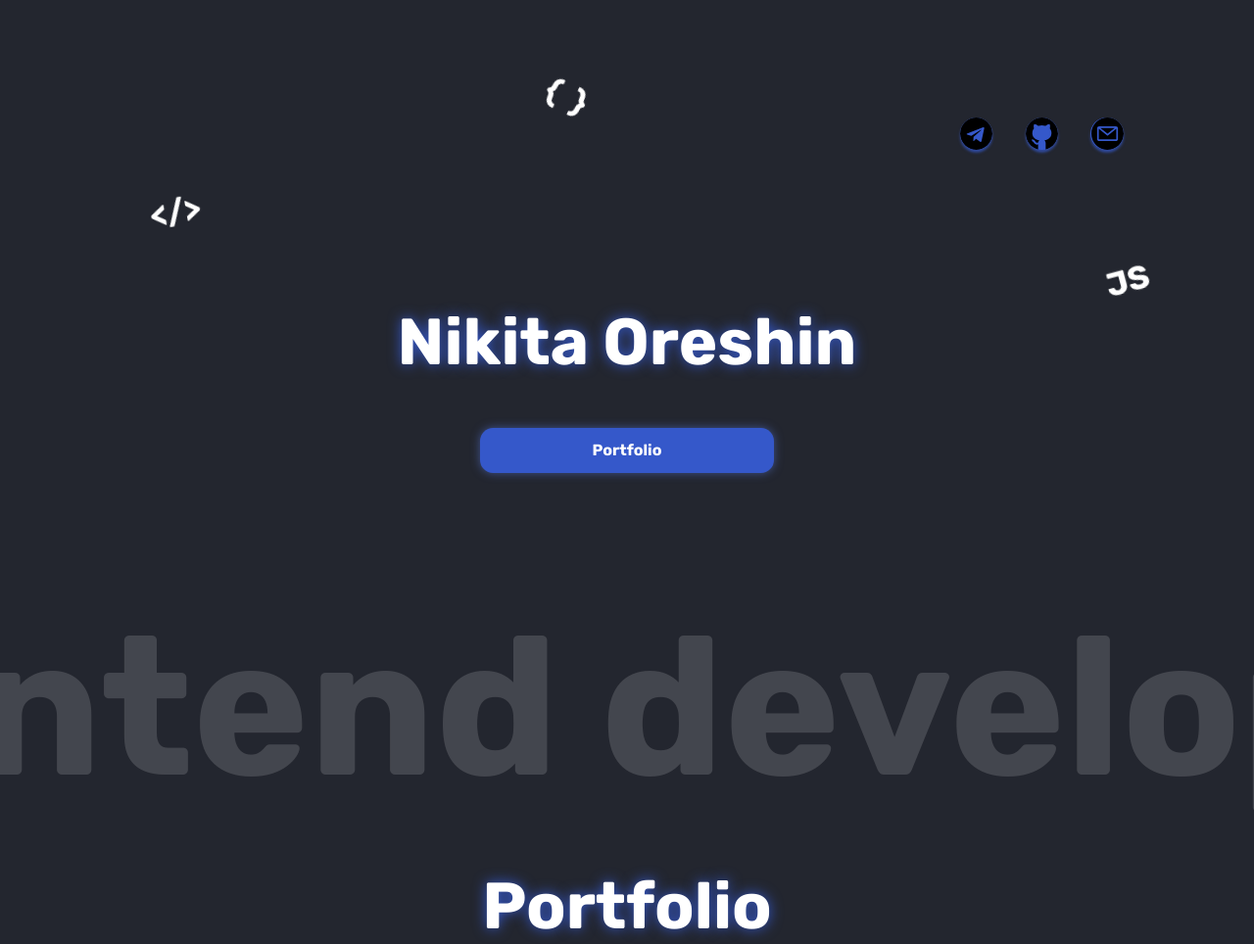
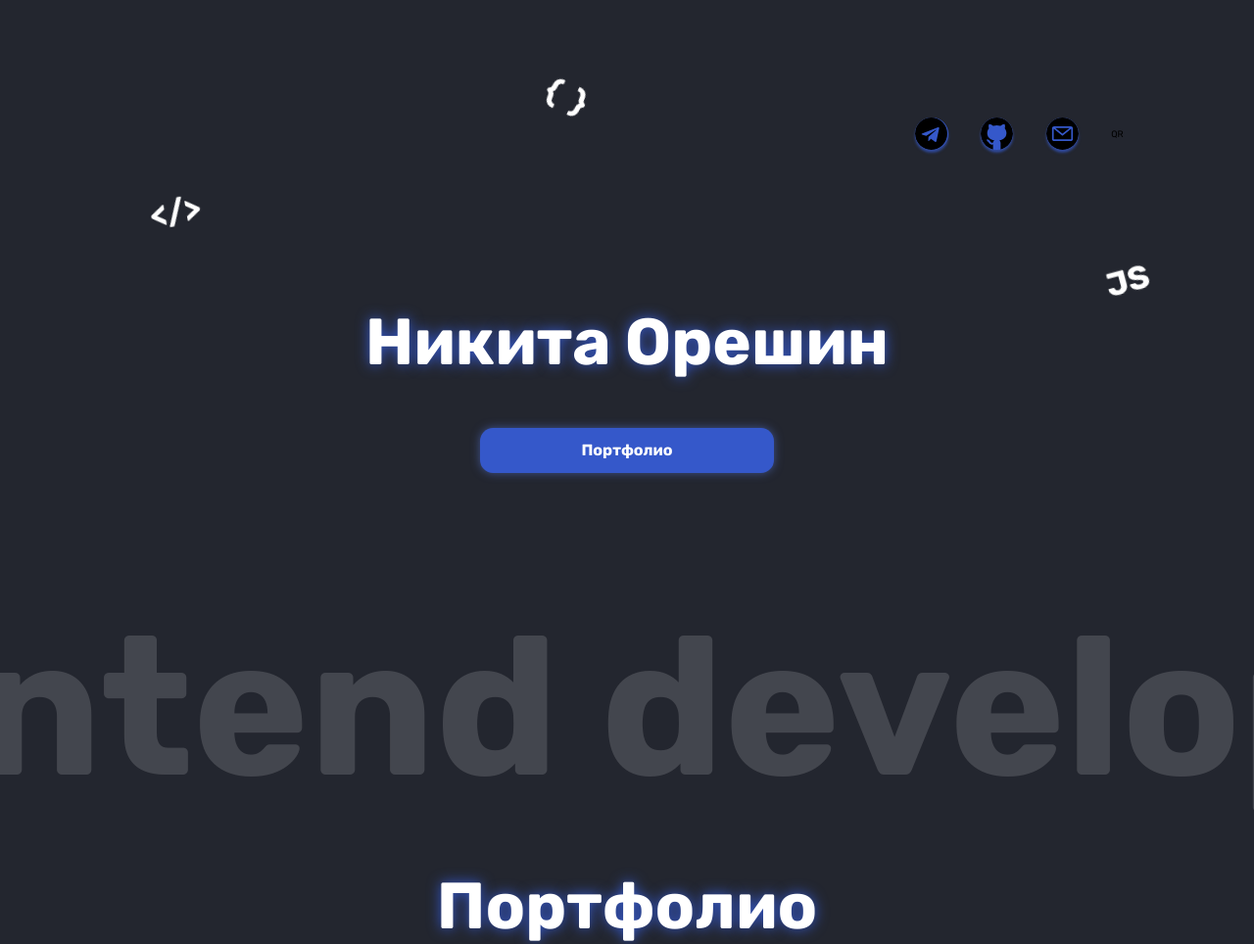
Before and after one commit to nikitor141/portfolio, a website: page src/index.html in a window 1280 px wide. Shown: the top 964 px of the page at 98% size. Drawn offline with nearby package versions, Linux system fonts and the light colour scheme; files that its build step writes are made by us from their sources; files whose address does not match are found by name.

Commit message:
en to ru

```diff
--- a/gulp/version.json
+++ b/gulp/version.json
@@ -1,3 +1,3 @@
 {
-    "main": "20230702141948"
+    "main": "20230707200540"
 }
--- a/src/index.html
+++ b/src/index.html
@@ -1,7 +1,7 @@
 <!DOCTYPE html>
 <html lang="ru">
 @@include('html/head.html', {
-"title": "Portfolio"
+"title": "Никита Орешин - Портфолио"
 })
 
 <body>
@@ -21,12 +21,15 @@
                <li class="socials__item">
                   <a class="socials__link socials__link--email" href="mailto:nikitor141@gmail.com" target="_blank"></a>
                </li>
+               <li class="socials__item">
+                  QR
+               </li>
             </ul>
             <div class="hero__content">
                <div class="container">
                   <div class="hero__content-body">
-                     <h1 class="hero__title">Nikita Oreshin</h1>
-                     <a class="hero__button" href="#portfolio">Portfolio</a>
+                     <h1 class="hero__title">Никита Орешин</h1>
+                     <a class="hero__button" href="#portfolio">Портфолио</a>
                   </div>
                </div>
             </div>
@@ -39,7 +42,7 @@
             <div class="container">
                <div class="portfolio__body">
                   <div class="portfolio__text">
-                     <h2 class="portfolio__title">Portfolio</h2>
+                     <h2 class="portfolio__title">Портфолио</h2>
                   </div>
                   <div class="portfolio__gallery">
                      <a class="portfolio__item lazy-image" href="https://nikitor141.github.io/frontend-portfolio"
```
Also changed, not shown: dist/index.html.
